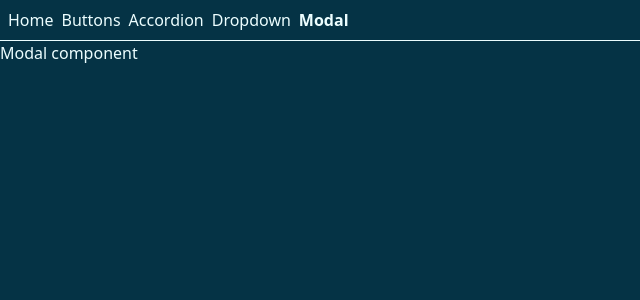
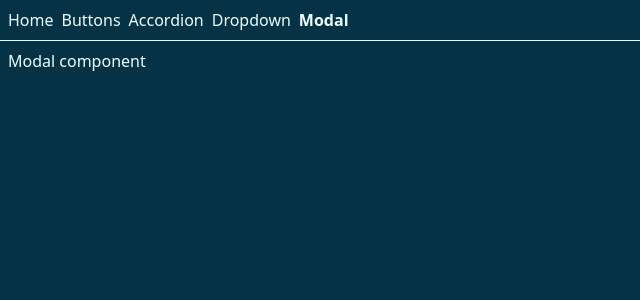
Before and after one commit to SmackSmash/comps-ts, a React (Vite) app: page /modal in a window 1280 px wide. Shown: the top 300 px of the page, without its empty margins (0-640 px from the left). Built offline with nearby package versions, Linux system fonts and the light colour scheme.

Commit message:
Moved container styles up to root

```diff
--- a/src/routes/__root.tsx
+++ b/src/routes/__root.tsx
@@ -23,7 +23,9 @@ export const Route = createRootRoute({
         </Link>
       </div>
       <hr />
-      <Outlet />
+      <div className='flex gap-2 p-2'>
+        <Outlet />
+      </div>
       <TanStackRouterDevtools />
     </>
   ),
--- a/src/routes/accordion.tsx
+++ b/src/routes/accordion.tsx
@@ -20,11 +20,7 @@ const RouteComponent = () => {
     }
   ];
 
-  return (
-    <div className='flex gap-2 p-2'>
-      <Accordion items={accordionItems} />
-    </div>
-  );
+  return <Accordion items={accordionItems} />;
 };
 
 export const Route = createFileRoute('/accordion')({
--- a/src/routes/dropdown.tsx
+++ b/src/routes/dropdown.tsx
@@ -17,11 +17,11 @@ const RouteComponent = () => {
   ];
 
   return (
-    <div className='p-2'>
+    <>
       <Dropdown options={options} value={selection} onChange={handleSelect} />
       <p>Cover me please!</p>
       <Dropdown options={options} value={selection} onChange={handleSelect} />
-    </div>
+    </>
   );
 };
 
--- a/src/routes/index.tsx
+++ b/src/routes/index.tsx
@@ -1,11 +1,7 @@
 import { createFileRoute } from '@tanstack/react-router';
 
 const Index = () => {
-  return (
-    <div className='p-2'>
-      <h1>I will be creating lot's of different components with differing functions</h1>
-    </div>
-  );
+  return <h1>I will be creating lot's of different components with differing functions</h1>;
 };
 
 export const Route = createFileRoute('/')({
--- a/src/routes/modal.tsx
+++ b/src/routes/modal.tsx
@@ -2,11 +2,7 @@ import { createFileRoute } from '@tanstack/react-router';
 import Modal from '../components/Modal';
 
 const RouteComponent = () => {
-  return (
-    <div>
-      <Modal />
-    </div>
-  );
+  return <Modal />;
 };
 
 export const Route = createFileRoute('/modal')({
```
